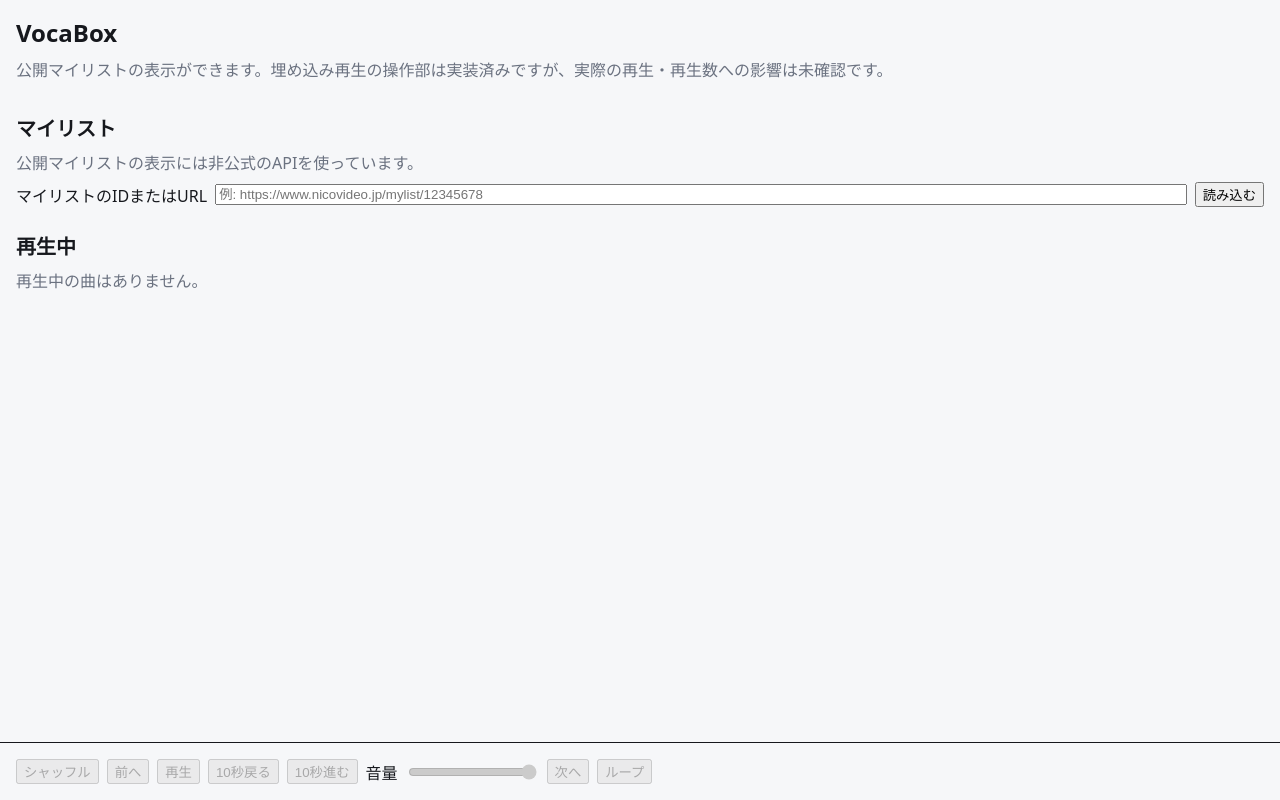
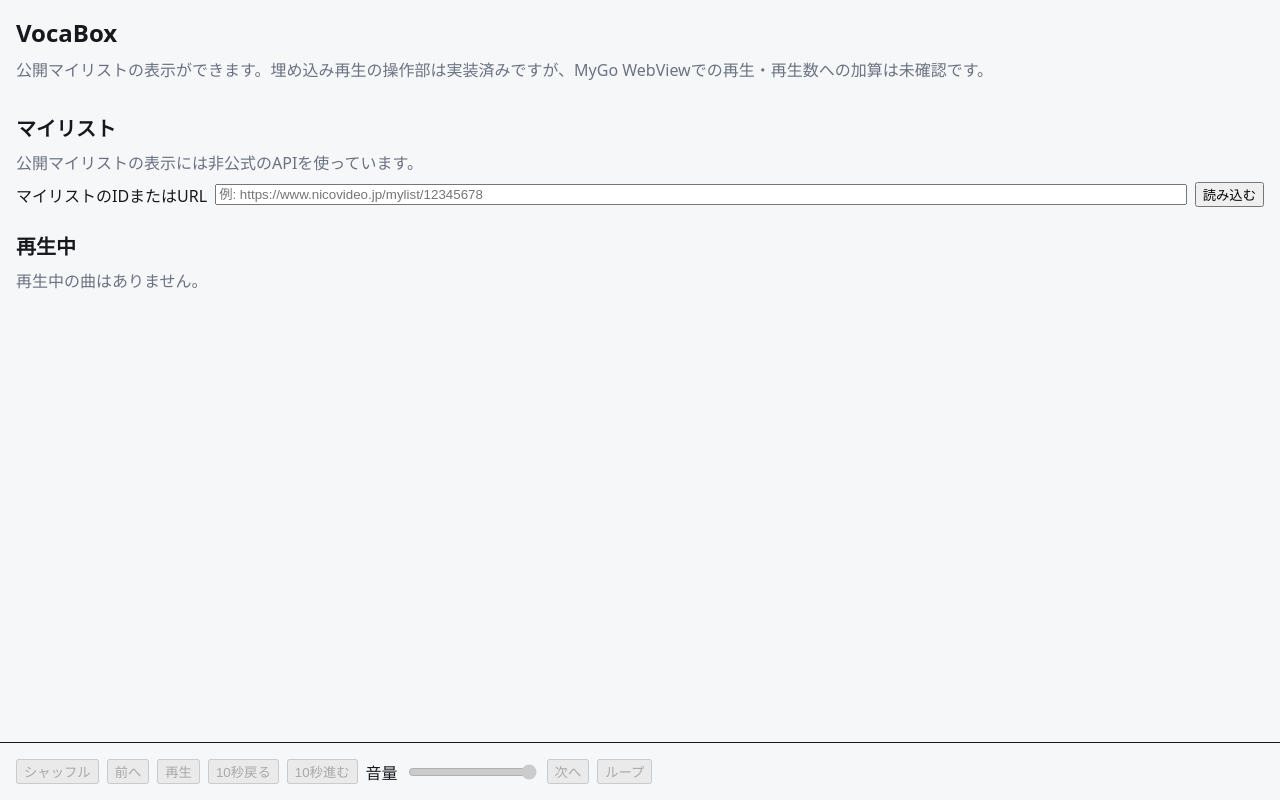
Before and after one commit to hu-ja-ja/VocaBox_Desktop, a website built with Vite: page index.html in a window 1280 px wide. Built offline with nearby package versions, Linux system fonts and the light colour scheme.

Commit message:
Clarify embed playback verification status

```diff
--- a/index.html
+++ b/index.html
@@ -8,7 +8,7 @@
   <body>
     <header>
       <h1>VocaBox</h1>
-      <p>公開マイリストの表示ができます。埋め込み再生の操作部は実装済みですが、実際の再生・再生数への影響は未確認です。</p>
+      <p>公開マイリストの表示ができます。埋め込み再生の操作部は実装済みですが、MyGo WebViewでの再生・再生数への加算は未確認です。</p>
     </header>
     <main>
       <section aria-labelledby="library-heading">
--- a/src/player.ts
+++ b/src/player.ts
@@ -116,7 +116,6 @@
     iframe.height = String(EMBED_HEIGHT);
     // Permissions only; playback still starts from an explicit user action.
     iframe.allow = "autoplay; encrypted-media; fullscreen; picture-in-picture";
-    iframe.allowFullscreen = true;
     slot.replaceChildren(iframe);
     this.iframe = iframe;
     this.onMessage = (e: MessageEvent) => {
```
Also changed, not shown: README.md.
